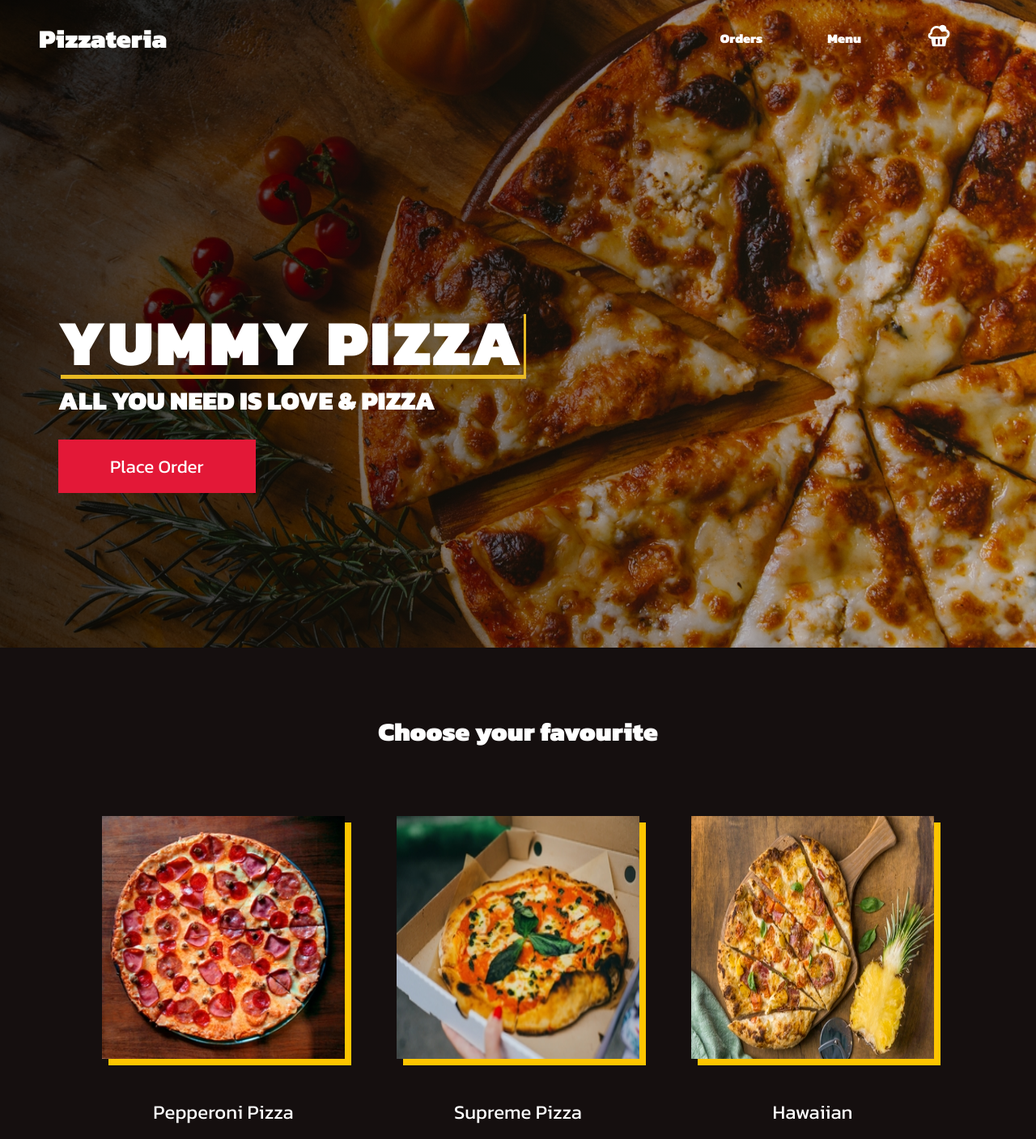
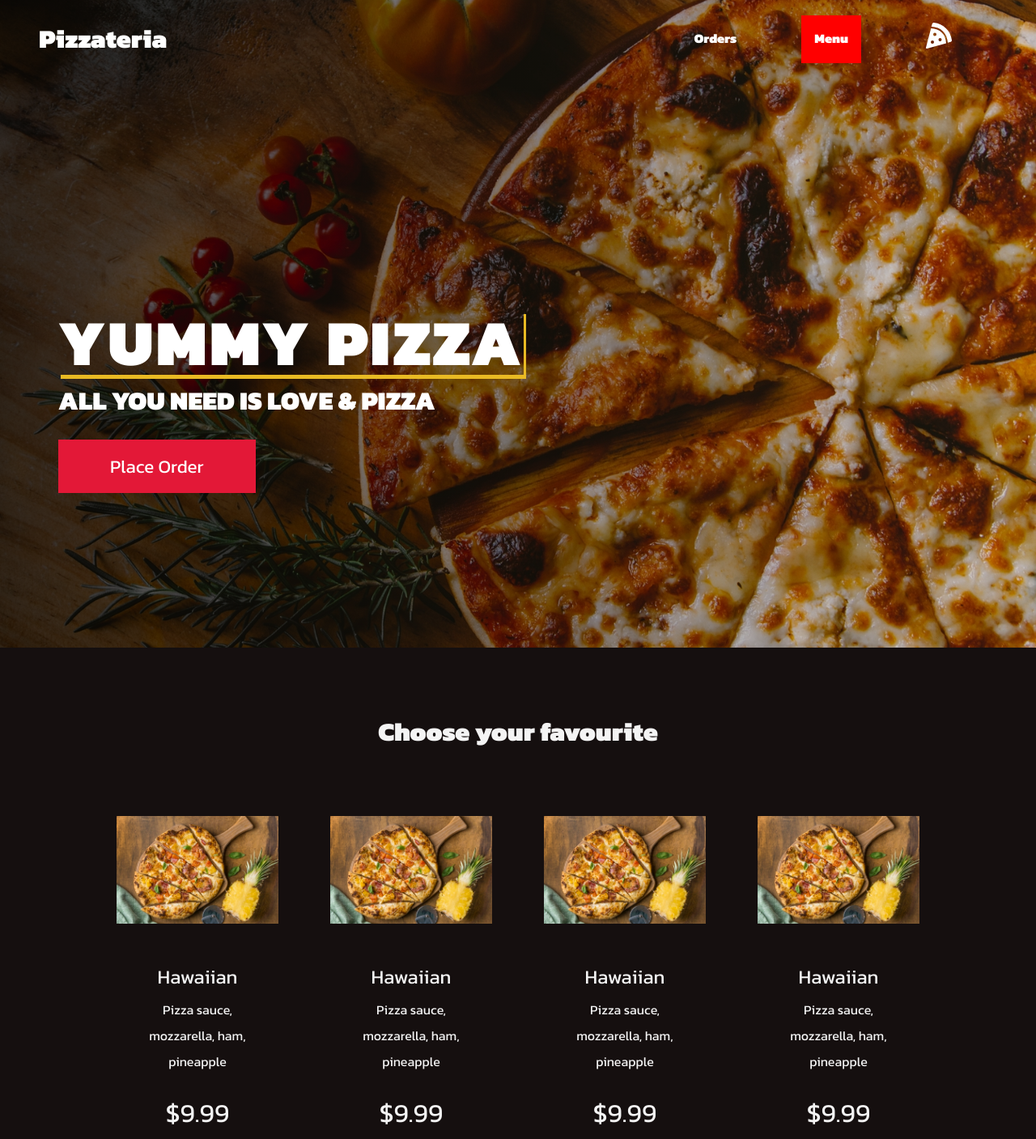
Before and after one commit to AswathyRajM/pizzateria, a React (Create React App) app: page / in a window 1280 px wide. Shown: the top 1407 px of the page at 81% size. Built offline with nearby package versions, Linux system fonts and the light colour scheme.

Commit message:
colors changed

```diff
--- a/src/components/DropDown/DropDownElements.js
+++ b/src/components/DropDown/DropDownElements.js
@@ -6,7 +6,8 @@ export const DropDownContainer = styled.aside`
   z-index: 999;
   width: 10rem;
   height: auto;
-  background: #ffc500;
+  background: #e31837;
+  color: #fff;
   display: grid;
   align-items: center;
   justify-content: center;
@@ -26,6 +27,7 @@ export const DropDownMenu = styled.div`
   grid-template-rows: repeat(3, 2rem);
   text-align: center;
   padding-top: 1rem;
+  position: relative;
 
   @media screen and (max-width: 480px) {
     grid-template-rows: repeat(3, 60px);
@@ -41,12 +43,12 @@ export const DropDownLInk = styled(Link)`
   list-style: none;
   transition: 0.2s ease-in-out;
   text-decoration: none;
-  color: #000;
+  color: #fff;
   cursor: pointer;
   padding-top: 2rem;
 
   &:hover {
-    color: #e31837;
+    color: #000;
     transition: 0.2s ease-in-out;
   }
 
@@ -58,11 +60,13 @@ export const DropDownLInk = styled(Link)`
     width: 0px;
     background: transparent;
     transition: width 0.2s ease, background-color 0.3s ease;
+    position: absolute;
+    left: -0.5rem;
   }
 
   p:hover:after {
-    width: 100%;
-    background: #e31837;
+    width: calc(100% + 1rem);
+    background: #fff;
   }
 
   p:last-child {
--- a/src/components/Footer/FooterElements.js
+++ b/src/components/Footer/FooterElements.js
@@ -53,6 +53,7 @@ export const SectionHeader = styled.h4`
 
 export const SectionPara = styled.p`
   line-height: 1.7rem;
+  color: #ccc;
 `;
 
 export const FooterNavlist = styled.div`
@@ -63,7 +64,7 @@ export const FooterNavlist = styled.div`
 
 export const ListItem = styled(Link)`
   text-decoration: none;
-  color: #fff;
+  color: #ccc;
   cursor: pointer;
   padding-bottom: 0.5rem;
   width: fit-content;
--- a/src/components/Navbar/NavbarElements.js
+++ b/src/components/Navbar/NavbarElements.js
@@ -1,6 +1,6 @@
 import styled from "styled-components";
 import { NavLink as Link } from "react-router-dom";
-import { RiCake3Fill } from "react-icons/ri";
+import { FaPizzaSlice, FaChevronDown } from "react-icons/fa";
 
 export const Nav = styled.nav`
   background: transparent;
@@ -38,6 +38,14 @@ export const NavLinks = styled.div`
   }
 `;
 
+export const Flex = styled.div`
+  display: flex;
+  align-items: center;
+  justify-content: center;
+  background: red;
+  padding: 1rem;
+`;
+
 export const NavLink = styled(Link)`
   color: #fff;
   text-decoration: none;
@@ -61,6 +69,12 @@ export const NavLink = styled(Link)`
   }
 `;
 
-export const Bars = styled(RiCake3Fill)`
+export const Bars = styled(FaPizzaSlice)`
   font-size: 2rem;
 `;
+
+export const Downarrow = styled(FaChevronDown)`
+  font-size: 1rem;
+  margin: 0;
+  padding: 0;
+`;
--- a/src/components/Navbar/index.js
+++ b/src/components/Navbar/index.js
@@ -1,5 +1,13 @@
 import React from "react";
-import { Bars, Nav, NavLogo, NavLink, NavLinks } from "./NavbarElements";
+import {
+  Bars,
+  Nav,
+  NavLogo,
+  NavLink,
+  NavLinks,
+  Downarrow,
+  Flex,
+} from "./NavbarElements";
 
 export const Navbar = ({ handleMenu, handleCart, handleMenuLeave }) => {
   return (
@@ -14,9 +22,9 @@ export const Navbar = ({ handleMenu, handleCart, handleMenuLeave }) => {
           </NavLink>
 
           <NavLink to="/">
-            <div onMouseEnter={handleMenu} onMouseLeave={handleMenuLeave}>
+            <Flex onMouseOver={handleMenu} onMouseLeave={handleMenuLeave}>
               <p>Menu</p>
-            </div>
+            </Flex>
           </NavLink>
 
           <NavLink to="/">
--- a/src/components/Products/ProductElements.js
+++ b/src/components/Products/ProductElements.js
@@ -3,7 +3,7 @@ import styled from "styled-components";
 export const ProductsContainer = styled.div`
   max-width: 100vw;
   min-height: 100vh;
-  padding: 5rem calc((100vw - 1300px) / 2);
+  padding: 5rem;
   background: #150f0f;
   color: #fff;
 `;
@@ -12,27 +12,27 @@ export const ProductsHeading = styled.h1`
   font-size: clamp(2rem, 2.5vw, 3rem);
   text-align: center;
   margin-bottom: 5rem;
+  color: #f4f4f4;
 `;
 
 export const Productwrapper = styled.div`
   display: flex;
   flex-wrap: wrap;
-  justify-content: center;
-  margin: 0 auto;
+  justify-content: space-between;
+  margin: 0 2rem;
 `;
 
 export const ProductCard = styled.div`
   margin: 0 2rem;
   line-height: 2;
-  width: 300px;
+  width: 200px;
+  color: #f4f4f4;
 `;
 
 export const ProductImg = styled.img`
-  height: 300px;
-  min-width: 300px;
   max-width: 100%;
-  box-shadow: 8px 8px #fdc500;
 `;
+
 export const ProductInfo = styled.div`
   display: flex;
   flex-direction: column;
@@ -50,13 +50,15 @@ export const ProductTitle = styled.h2`
 export const ProductDesc = styled.p`
   margin-bottom: 1rem;
 `;
+
 export const ProductPrice = styled.p`
   margin-bottom: 1rem;
   font-size: 2rem;
 `;
+
 export const ProductBtn = styled.button`
   font-size: 1rem;
-  padding: 1rem 4rem;
+  padding: 1rem;
   border: none;
   background: #e31837;
   color: #fff;
--- a/src/components/Products/data.js
+++ b/src/components/Products/data.js
@@ -1,16 +1,51 @@
 export const ProductsData = [
   {
-    img: "images/pepperoni.jpg",
-    alt: "pizza",
-    name: "Pepperoni Pizza",
-    desc: "Pizza sauce, mozzarella, pepperoni",
+    img: "images/hawaiian.jpg",
+    alt: "pizza2",
+    name: "Hawaiian ",
+    desc: "Pizza sauce, mozzarella, ham, pineapple",
     price: "$9.99",
   },
   {
-    img: "images/supreme.jpg",
-    alt: "pizza1",
-    name: "Supreme Pizza",
-    desc: "Pizza sauce, mozzarella, bacon, beef mince, pepperoni",
+    img: "images/hawaiian.jpg",
+    alt: "pizza2",
+    name: "Hawaiian ",
+    desc: "Pizza sauce, mozzarella, ham, pineapple",
+    price: "$9.99",
+  },
+  {
+    img: "images/hawaiian.jpg",
+    alt: "pizza2",
+    name: "Hawaiian ",
+    desc: "Pizza sauce, mozzarella, ham, pineapple",
+    price: "$9.99",
+  },
+  {
+    img: "images/hawaiian.jpg",
+    alt: "pizza2",
+    name: "Hawaiian ",
+    desc: "Pizza sauce, mozzarella, ham, pineapple",
+    price: "$9.99",
+  },
+  {
+    img: "images/hawaiian.jpg",
+    alt: "pizza2",
+    name: "Hawaiian ",
+    desc: "Pizza sauce, mozzarella, ham, pineapple",
+    price: "$9.99",
+  },
+  {
+    img: "images/hawaiian.jpg",
+    alt: "pizza2",
+    name: "Hawaiian ",
+    desc: "Pizza sauce, mozzarella, ham, pineapple",
+    price: "$9.99",
+  },
+  {
+    img: "images/hawaiian.jpg",
+    alt: "pizza2",
+    name: "Hawaiian ",
+    desc: "Pizza sauce, mozzarella, ham, pineapple",
     price: "$9.99",
   },
   {
```
Also changed, not shown: public/images/pizza-bike.png (added), 1 other file (tests, documents, lock files or other folders).
